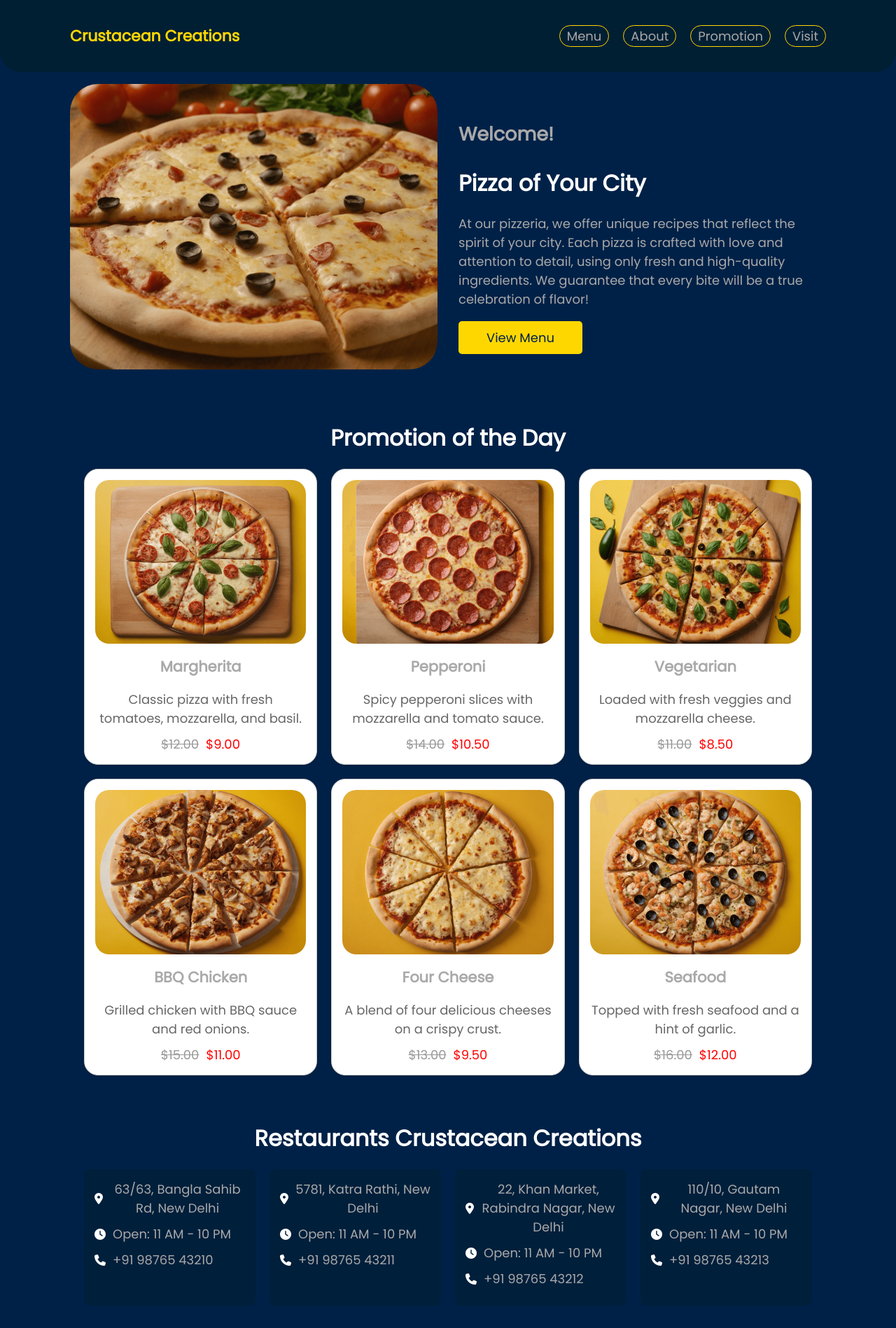
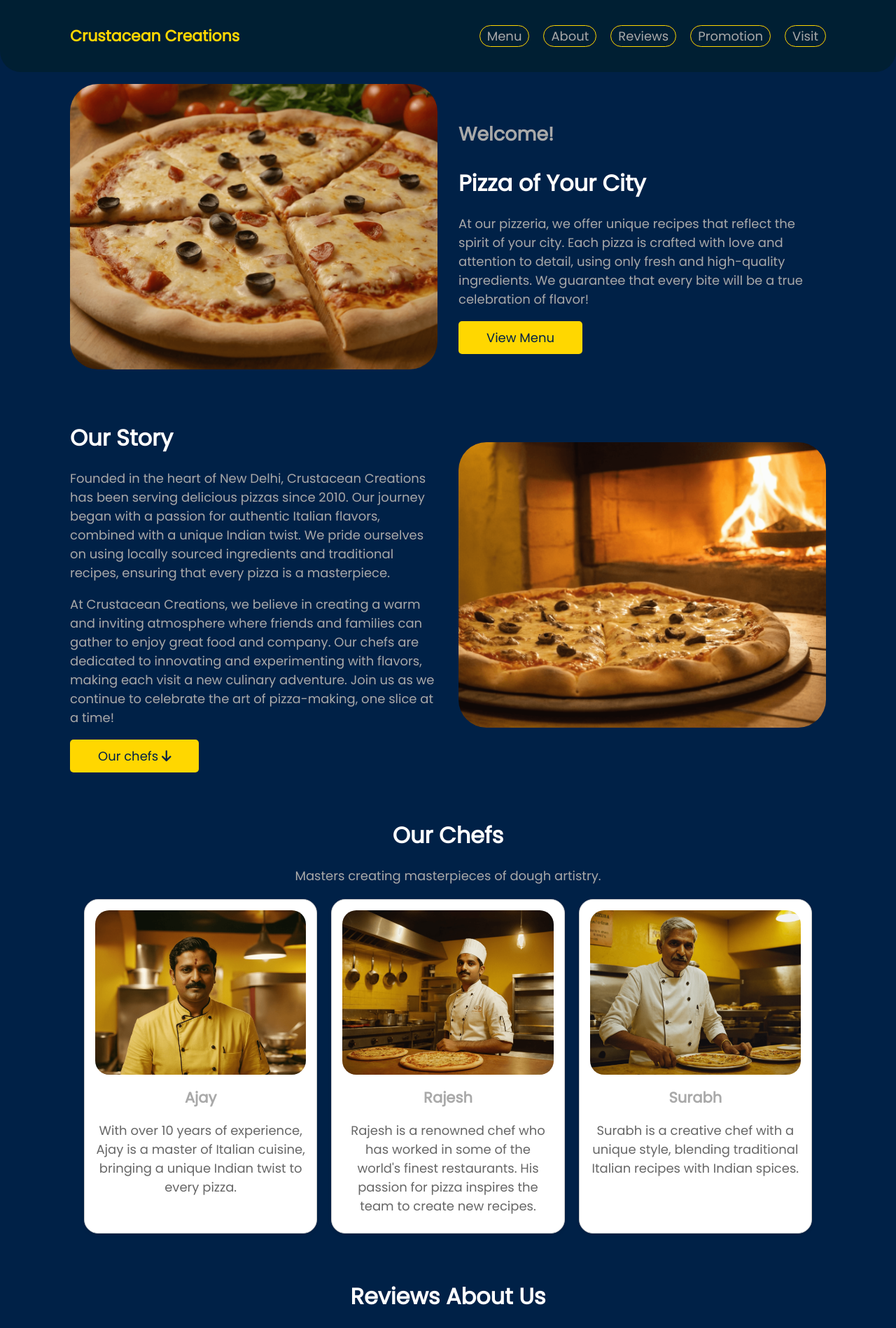
Before and after one commit to NausAlexus/project-2, a PHP site: page /index.html in a window 1280 px wide. Shown: the top 1898 px of the page at 70% size. Run offline with PHP 8.4, Linux system fonts and the light colour scheme.

Commit message:
вапвапвп

```diff
--- a/css/style.css
+++ b/css/style.css
@@ -171,6 +171,19 @@ body::-webkit-scrollbar-track {
 }
 
 .promotion-card:hover {
+    transform: scale(1.05);
+}
+
+.promotion-card-about {
+    border: 1px solid #ccc;
+    border-radius: 20px;
+    padding: 15px;
+    background-color: #fff;
+    box-shadow: 0 2px 5px rgba(0, 0, 0, 0.1);
+    transition: transform 0.3s ease;
+}
+
+.promotion-card-about:hover {
     transform: scale(1.05);
 }
 
@@ -359,6 +372,9 @@ body::-webkit-scrollbar-track {
     .promotion-card {
         padding: 3px;
     }
+    .promotion-card-about {
+        padding: 3px;
+    }
 
     .visit-card span {
         font-size: 8px;
--- a/index.html
+++ b/index.html
@@ -18,6 +18,7 @@
             <ul class="nav-list">
                 <li class="nav-item"><a class="nav-link" href="menu.html">Menu</a></li>
                 <li class="nav-item"><a class="nav-link" href="#about">About</a></li>
+                <li class="nav-item"><a class="nav-link" href="#reviews">Reviews</a></li>
                 <li class="nav-item"><a class="nav-link" href="#promotion">Promotion</a></li>
                 <li class="nav-item"><a class="nav-link" href="#visit">Visit</a></li>
             </ul>
@@ -37,6 +38,62 @@
                     <h2 class="section-title">Pizza of Your City</h2>
                     <p class="about-text">At our pizzeria, we offer unique recipes that reflect the spirit of your city. Each pizza is crafted with love and attention to detail, using only fresh and high-quality ingredients. We guarantee that every bite will be a true celebration of flavor!</p>
                     <a href="menu.html" class="menu-button">View Menu</a>
+                </div>
+            </div>
+            <div class="about-container">
+                <div class="left-block">
+                    <h2 class="section-title">Our Story</h2>
+                    <p class="about-text">Founded in the heart of New Delhi, Crustacean Creations has been serving delicious pizzas since 2010. Our journey began with a passion for authentic Italian flavors, combined with a unique Indian twist. We pride ourselves on using locally sourced ingredients and traditional recipes, ensuring that every pizza is a masterpiece.</p>
+                    <p class="about-text">At Crustacean Creations, we believe in creating a warm and inviting atmosphere where friends and families can gather to enjoy great food and company. Our chefs are dedicated to innovating and experimenting with flavors, making each visit a new culinary adventure. Join us as we continue to celebrate the art of pizza-making, one slice at a time!</p>
+                    <a href="index.html#chefs" class="menu-button">Our chefs <i class="fas fa-arrow-down"></i></a>
+                </div>
+                <div class="right-block">
+                    <img src="img/pizza-history-img.png" alt="Our Story" class="about-image">
+                </div>
+            </div>
+            <div class="promotion-section" id="chefs">
+                <h2 class="section-title">Our Chefs</h2>
+                <p class="about-text">Masters creating masterpieces of dough artistry.</p>
+                <div class="promotion-grid">
+                    <div class="promotion-card-about">
+                        <img src="img/chef-1.png" alt="Chef 1" class="promotion-image">
+                        <h3 class="pizza-name">Ajay</h3>
+                        <p class="pizza-description">With over 10 years of experience, Ajay is a master of Italian cuisine, bringing a unique Indian twist to every pizza.</p>
+                    </div>
+                    <div class="promotion-card-about">
+                        <img src="img/chef-2.png" alt="Chef 2" class="promotion-image">
+                        <h3 class="pizza-name">Rajesh</h3>
+                        <p class="pizza-description">Rajesh is a renowned chef who has worked in some of the world's finest restaurants. His passion for pizza inspires the team to create new recipes.</p>
+                    </div>
+                    <div class="promotion-card-about">
+                        <img src="img/chef-3.png" alt="Chef 3" class="promotion-image">
+                        <h3 class="pizza-name">Surabh</h3>
+                        <p class="pizza-description">Surabh is a creative chef with a unique style, blending traditional Italian recipes with Indian spices.</p>
+                    </div>
+                </div>
+            </div>
+            <div class="promotion-section" id="reviews">
+                <h2 class="section-title">Reviews About Us</h2>
+                <p class="about-text">Our masters create such wonderful reviews from our best customers.</p>
+                <div class="promotion-grid">
+                    <div class="promotion-card-about review-card">
+                        <img src="img/client-1.png" alt="Customer 1" class="promotion-image">
+                        <h3 class="pizza-name">Alice</h3>
+                        <p class="pizza-description">"Absolutely fantastic!"</p>
+                        <div class="full-review">"Absolutely fantastic! The best pizza I've ever had! The crust was perfect, and the toppings were fresh and flavorful. I can't wait to come back!"</div>
+                    </div>
+                    <div class="promotion-card-about review-card">
+                        <img src="img/client-2.png" alt="Customer 2" class="promotion-image">
+                        <h3 class="pizza-name">John</h3>
+                        <p class="pizza-description">"Incredible flavors!"</p>
+                        <div class="full-review">"Incredible flavors and a warm atmosphere. The staff was friendly, and the service was quick. Highly recommend the Margherita pizza!"</div>
+                    </div>
+                    <div class="promotion-card-about review-card">
+                        <img src="img/client-3.png" alt="Customer 3" class="promotion-image">
+                        <h3 class="pizza-name">Priya</h3>
+                        <p class="pizza-description">"A delightful experience!"</p>
+                        <div class="full-review">"A delightful experience! The variety of pizzas is amazing, and each one is unique. I loved the spicy paneer pizza!"</div>
+                    </div>
                 </div>
             </div>
         </section>
--- a/menu.html
+++ b/menu.html
@@ -19,6 +19,7 @@
             <ul class="nav-list">
                 <li class="nav-item"><a class="nav-link" href="menu.html">Menu</a></li>
                 <li class="nav-item"><a class="nav-link" href="index.html#about">About</a></li>
+                <li class="nav-item"><a class="nav-link" href="index.html#reviews">Reviews</a></li>
                 <li class="nav-item"><a class="nav-link" href="index.html#promotion">Promotion</a></li>
                 <li class="nav-item"><a class="nav-link" href="index.html#visit">Visit</a></li>
             </ul>
@@ -333,7 +334,6 @@
 
         <div id="popup-form" class="popup-form" style="display: none;">
             <div id="overlay" class="overlay"></div>
-
             <form action="thanks_form.php" class="site-form " method="post">
                 <h2 class="title ">Leave a request</h2>
                 <img id="close-popup" src="img/close.png" class="close" alt="close" class="close">
@@ -343,9 +343,9 @@
                 <div class="checkbox">
 
 
-                    <input type="checkbox" name="privacy" value="on" required> I accept <a href="privacy-policy.html">Privacy policy</a>
+                    <input type="checkbox" name="privacy" value="on" required> I accept <a class="privacy-form" href="privacy-policy.html">Privacy policy</a>
                 </div>
-                <button type="submit" class="btn">Send</button>
+                <button type="submit" class="btn btn-send">Send</button>
           </form>
         </div>
     </main>
--- a/privacy-policy.html
+++ b/privacy-policy.html
@@ -18,6 +18,7 @@
             <ul class="nav-list">
                 <li class="nav-item"><a class="nav-link" href="menu.html">Menu</a></li>
                 <li class="nav-item"><a class="nav-link" href="index.html#about">About</a></li>
+                <li class="nav-item"><a class="nav-link" href="index.html#reviews">Reviews</a></li>
                 <li class="nav-item"><a class="nav-link" href="index.html#promotion">Promotion</a></li>
                 <li class="nav-item"><a class="nav-link" href="index.html#visit">Visit</a></li>
             </ul>
--- a/terms-conditions.html
+++ b/terms-conditions.html
@@ -18,6 +18,7 @@
             <ul class="nav-list">
                 <li class="nav-item"><a class="nav-link" href="menu.html">Menu</a></li>
                 <li class="nav-item"><a class="nav-link" href="index.html#about">About</a></li>
+                <li class="nav-item"><a class="nav-link" href="index.html#reviews">Reviews</a></li>
                 <li class="nav-item"><a class="nav-link" href="index.html#promotion">Promotion</a></li>
                 <li class="nav-item"><a class="nav-link" href="index.html#visit">Visit</a></li>
             </ul>
```
Also changed, not shown: img/chef-1.png (added), img/chef-2.png (added), img/chef-3.png (added), img/client-1.png (added), img/client-2.png (added), img/client-3.png (added), img/pizza-history-img.png (added).
